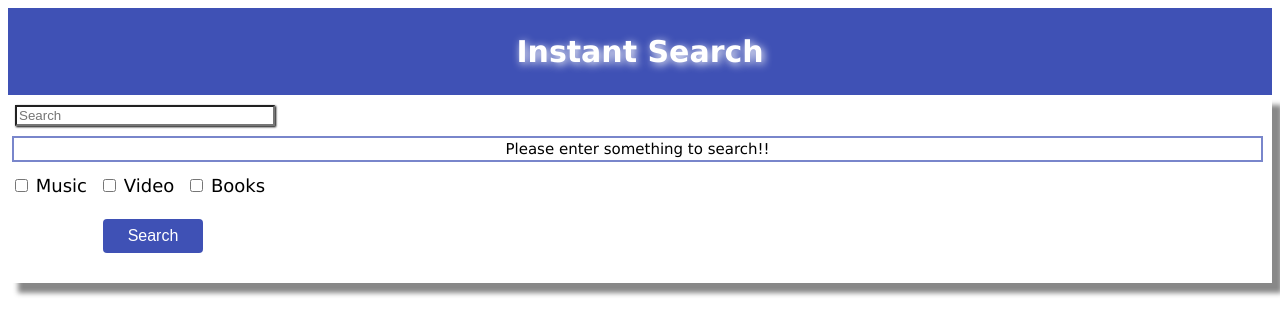
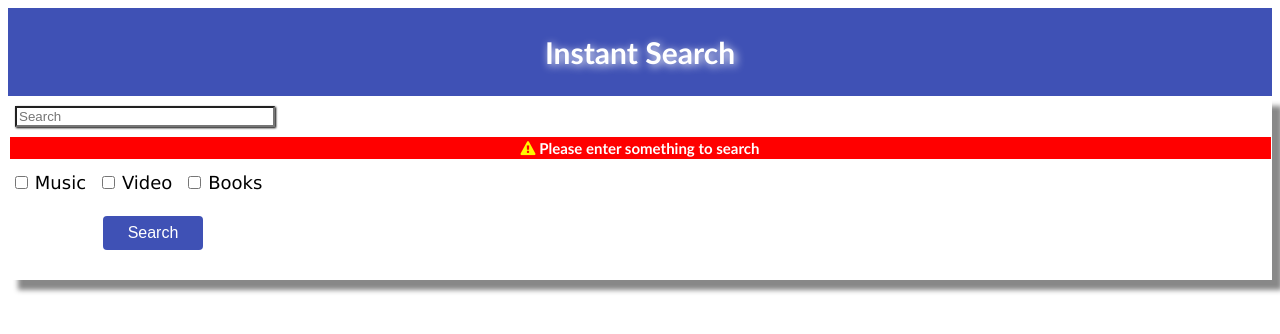
Before and after one commit to NITDgpOS/Fearch, a website: page data/panel.html in a window 1280 px wide. Both pictures are taken after a click on the button "Search". Drawn offline with Linux system fonts and the light colour scheme.

Commit message:
data/panel.html: Make warning status distinct
Add red background and an error icon

Fixes #40

```diff
--- a/data/panel.html
+++ b/data/panel.html
@@ -1,5 +1,6 @@
 <!DOCTYPE html>
 <html>
+<link rel="stylesheet" href="https://maxcdn.bootstrapcdn.com/font-awesome/4.6.3/css/font-awesome.min.css">
 	<head>
 		<style>
 			#header {
@@ -7,14 +8,14 @@
 				padding: 1px;
 				color: white;
 				text-shadow: 2px 2px 8px white;
-				font-family: verdana;
+				font-family: calibri;
 				font-size: 20px;
 				background-color: #3f51b5;
 			}
 			#main {
 				background-color: white;
 				box-shadow: 10px 10px 5px #888888;
-				font-family: verdana;
+				font-family: calibri;
 				font-size: 15px;
 				padding-bottom: 10px;
 			}
@@ -81,9 +82,10 @@
 
 
 			#status {
-				margin-left: 4px;
-				margin-right: 9px;
-				border: 2px solid #7986cb;
+				margin-left: 1.5px;
+				margin-right: 1.5px;
+				color: #ffffff;
+				background-color: #ff0000;
 				padding: 1px;
 				display: none;
 				margin-top: 10px;
@@ -133,12 +135,12 @@
 
 					if(query == '') {
 						document.getElementById("status").style.display = "block";
-						document.getElementById("status").innerHTML = "Please enter something to search!!";
+						document.getElementById("status").innerHTML = '<i class="fa fa-exclamation-triangle" style="color: #fff700;" aria-hidden="true" ></i><b> Please enter something to search</b>';
 						return;
 					}
 					if(set1 == '' && set2 == '' && set3 == '') {
 						document.getElementById("status").style.display = "block";
-						document.getElementById("status").innerHTML = "Please select an option!!";
+						document.getElementById("status").innerHTML = '<i class="fa fa-exclamation-triangle" style="color: #fff700;" aria-hidden="true" ></i><b> Please select an option</b>';
 						return;
 					}
 
@@ -166,6 +168,7 @@
 				<input type = "text" placeholder="Search" id = "query-input">
 			</div>
 			<div id = "status">
+
 			</div>
 			<div id = "options">
 				<table>
```
